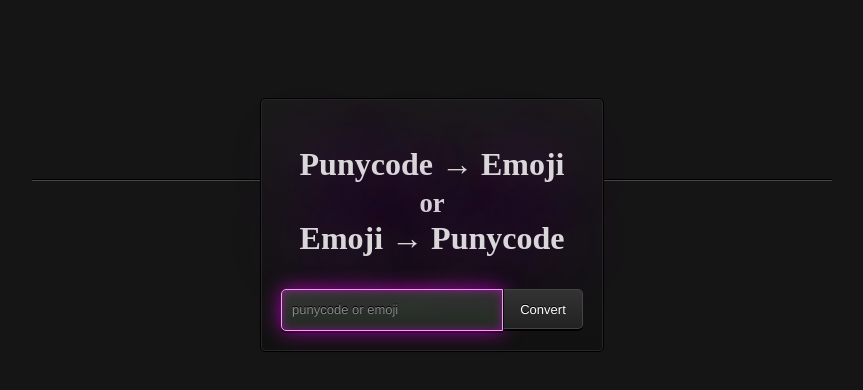
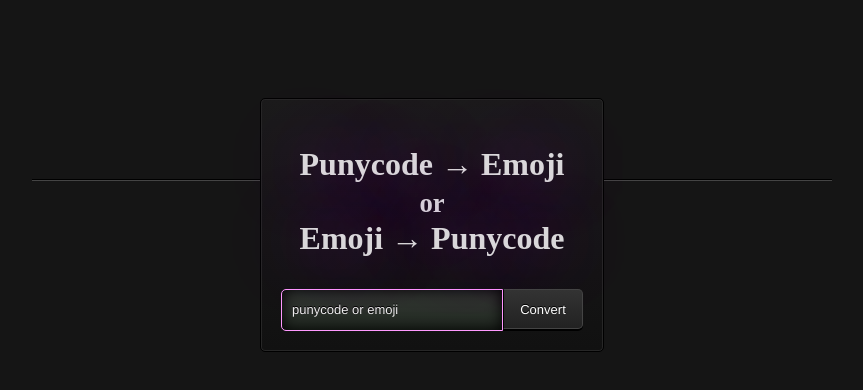
Before and after one commit to ensured/punycode, a website: page public/index.html in a window 1280 px wide. Shown: the whole page, without its empty margins (208-1071 px from the left). Drawn offline with Linux system fonts and the light colour scheme.

Commit message:
change input css to look nicer

```diff
--- a/public/index.html
+++ b/public/index.html
@@ -273,8 +273,12 @@
             color: rgba(255, 255, 255, 1);
         }
 
-        input[type="placeholder"] {
-            color: rgb(255, 0, 0);
+        input::placeholder {
+            color: #eeeeee !important;
+        }
+
+        input {
+            box-shadow: inset 0 0 15px #000000 !important;
         }
 
         @media only screen and (max-width: 600px) {
--- a/server.js
+++ b/server.js
@@ -23,12 +23,11 @@ app.post('/punycode_to_unicode', (req, res) => {
   }
 });
 
-// route to handle Unicode to Punycode conversion and return the punycode string
+// route to handle Unicode to Punycode conversion
 app.post('/unicode_to_punycode', (req, res) => {
   const unicodeStr = req.body.unicode;
   try {
     const encodedStr = punycode.toASCII(unicodeStr);
-    console.log(encodedStr)
     res.send(encodedStr);
   } catch (e) {
     res.send('Invalid Unicode');
```
